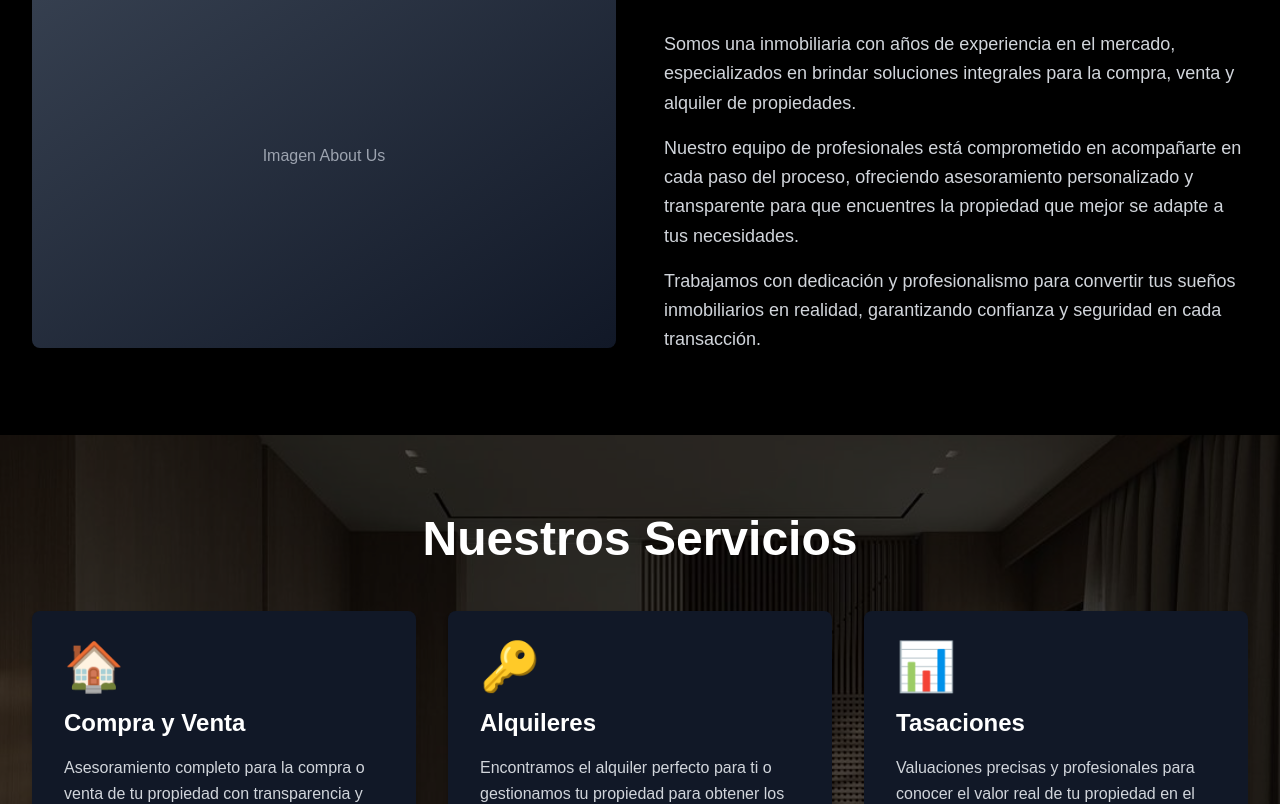
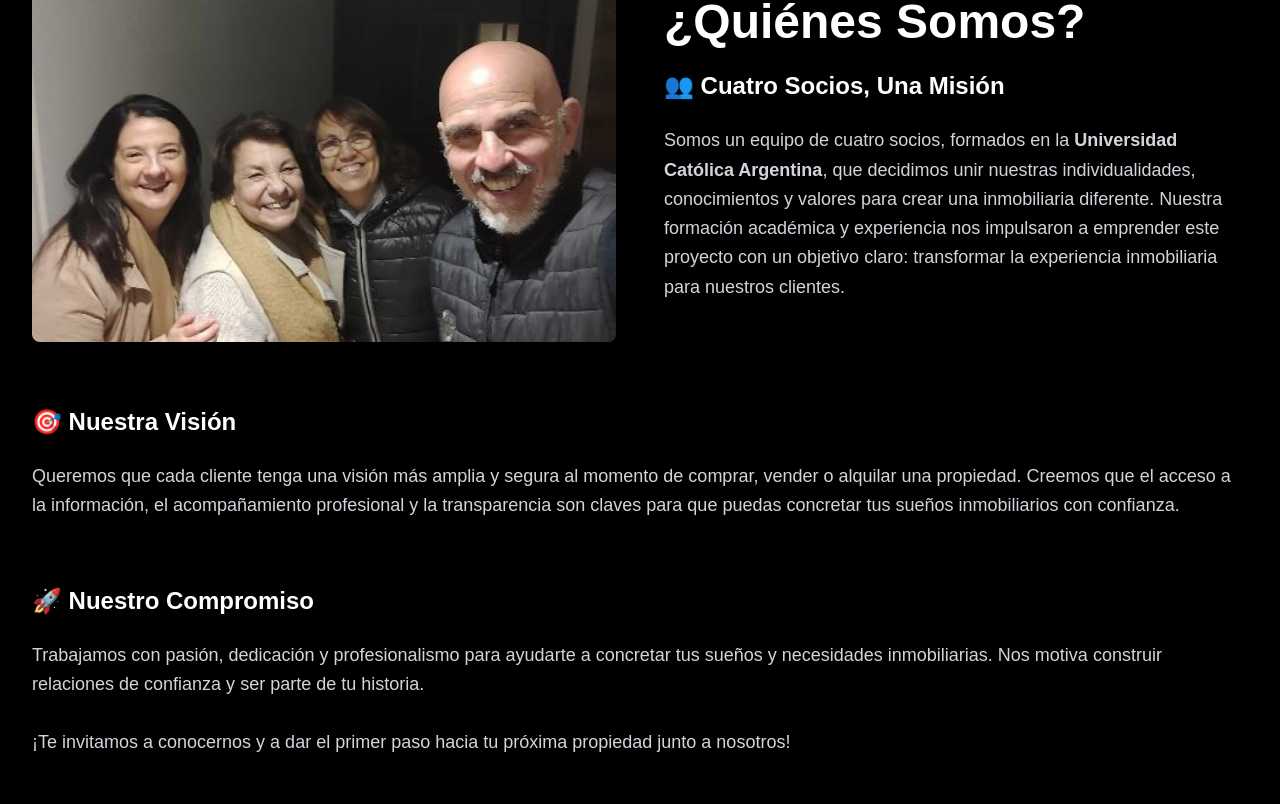
Before and after one commit to jigomezit/primar, a Next.js app: page /primar in a window 1280 px wide. Shown: the part 922-1726 px from the top of the page. Built offline with nearby package versions, Linux system fonts and the light colour scheme.

Commit message:
Actualizar footer: cambiar texto copyright y agregar logo CUCICBA

```diff
--- a/components/AboutUs.tsx
+++ b/components/AboutUs.tsx
@@ -1,6 +1,7 @@
 'use client'
 
 import { motion } from 'framer-motion'
+import Image from 'next/image'
 
 export default function AboutUs() {
   return (
@@ -15,9 +16,13 @@ export default function AboutUs() {
             transition={{ duration: 0.8 }}
             className="relative h-96 bg-gray-800 rounded-lg overflow-hidden"
           >
-            <div className="w-full h-full bg-gradient-to-br from-gray-700 to-gray-900 flex items-center justify-center">
-              <span className="text-gray-400 font-poppins">Imagen About Us</span>
-            </div>
+            <Image
+              src="/images/PrimarPhoto.jpeg"
+              alt="Primar Inmobiliaria"
+              fill
+              className="object-cover"
+              priority
+            />
           </motion.div>
 
           {/* Content */}
@@ -28,19 +33,50 @@ export default function AboutUs() {
             transition={{ duration: 0.8 }}
           >
             <h2 className="text-4xl md:text-5xl font-bold font-poppins text-white mb-6">
-              Sobre Nosotros
+              ¿Quiénes Somos?
             </h2>
-            <p className="text-lg font-poppins text-gray-300 mb-4 leading-relaxed">
-              Somos una inmobiliaria con años de experiencia en el mercado, especializados en brindar soluciones integrales para la compra, venta y alquiler de propiedades.
-            </p>
-            <p className="text-lg font-poppins text-gray-300 mb-4 leading-relaxed">
-              Nuestro equipo de profesionales está comprometido en acompañarte en cada paso del proceso, ofreciendo asesoramiento personalizado y transparente para que encuentres la propiedad que mejor se adapte a tus necesidades.
-            </p>
+            <h4 className="text-2xl font-semibold font-poppins text-white mb-6">
+              👥 Cuatro Socios, Una Misión
+            </h4>
             <p className="text-lg font-poppins text-gray-300 leading-relaxed">
-              Trabajamos con dedicación y profesionalismo para convertir tus sueños inmobiliarios en realidad, garantizando confianza y seguridad en cada transacción.
+              Somos un equipo de cuatro socios, formados en la <strong>Universidad Católica Argentina</strong>, que decidimos unir nuestras individualidades, conocimientos y valores para crear una inmobiliaria diferente. Nuestra formación académica y experiencia nos impulsaron a emprender este proyecto con un objetivo claro: transformar la experiencia inmobiliaria para nuestros clientes.
             </p>
           </motion.div>
         </div>
+
+        {/* Visión Section */}
+        <motion.div
+          initial={{ opacity: 0, y: 30 }}
+          whileInView={{ opacity: 1, y: 0 }}
+          viewport={{ once: true }}
+          transition={{ duration: 0.8, delay: 0.2 }}
+          className="mt-16"
+        >
+          <h4 className="text-2xl font-semibold font-poppins text-white mb-6">
+            🎯 Nuestra Visión
+          </h4>
+          <p className="text-lg font-poppins text-gray-300 leading-relaxed">
+            Queremos que cada cliente tenga una visión más amplia y segura al momento de comprar, vender o alquilar una propiedad. Creemos que el acceso a la información, el acompañamiento profesional y la transparencia son claves para que puedas concretar tus sueños inmobiliarios con confianza.
+          </p>
+        </motion.div>
+
+        {/* Compromiso Section */}
+        <motion.div
+          initial={{ opacity: 0, y: 30 }}
+          whileInView={{ opacity: 1, y: 0 }}
+          viewport={{ once: true }}
+          transition={{ duration: 0.8, delay: 0.4 }}
+          className="mt-16"
+        >
+          <h4 className="text-2xl font-semibold font-poppins text-white mb-6">
+            🚀 Nuestro Compromiso
+          </h4>
+          <p className="text-lg font-poppins text-gray-300 leading-relaxed">
+            Trabajamos con pasión, dedicación y profesionalismo para ayudarte a concretar tus sueños y necesidades inmobiliarias. Nos motiva construir relaciones de confianza y ser parte de tu historia.
+            <br /><br />
+            ¡Te invitamos a conocernos y a dar el primer paso hacia tu próxima propiedad junto a nosotros!
+          </p>
+        </motion.div>
       </div>
     </section>
   )
--- a/components/Footer.tsx
+++ b/components/Footer.tsx
@@ -14,6 +14,9 @@ export default function Footer() {
             viewport={{ once: true }}
           >
             <h3 className="text-2xl font-bold font-poppins mb-4">PRIMAR</h3>
+            <p className="font-poppins text-gray-400 mb-2">
+              Primar Servicios Inmobiliarios SA
+            </p>
             <p className="font-poppins text-gray-400">
               Tu próxima propiedad, más cerca. Te acompañamos en cada decisión de compra, inversión o alquiler.
             </p>
@@ -33,6 +36,13 @@ export default function Footer() {
               <li>Dirección: Av. Cabildo 2586 3C, CABA</li>
               <li>Buenos Aires, Argentina</li>
             </ul>
+            <div className="mt-4">
+              <img
+                src="/images/logo-cucicba.png"
+                alt="CUCICBA"
+                className="h-auto max-w-[100px]"
+              />
+            </div>
           </motion.div>
 
           {/* Redes Sociales */}
@@ -45,21 +55,34 @@ export default function Footer() {
             <h4 className="text-xl font-bold font-poppins mb-4">Síguenos</h4>
             <div className="flex space-x-4">
               <a
+                href="https://www.instagram.com/primar.si"
+                target="_blank"
+                rel="noopener noreferrer"
+                className="w-10 h-10 bg-gray-800 rounded-full flex items-center justify-center hover:bg-gray-700 transition-colors"
+                aria-label="Instagram"
+              >
+                <svg className="w-5 h-5" fill="currentColor" viewBox="0 0 24 24">
+                  <path d="M12 2.163c3.204 0 3.584.012 4.85.07 3.252.148 4.771 1.691 4.919 4.919.058 1.265.069 1.645.069 4.849 0 3.205-.012 3.584-.069 4.849-.149 3.225-1.664 4.771-4.919 4.919-1.266.058-1.644.07-4.85.07-3.204 0-3.584-.012-4.849-.07-3.26-.149-4.771-1.699-4.919-4.92-.058-1.265-.07-1.644-.07-4.849 0-3.204.013-3.583.07-4.849.149-3.227 1.664-4.771 4.919-4.919 1.266-.057 1.645-.069 4.849-.069zm0-2.163c-3.259 0-3.667.014-4.947.072-4.358.2-6.78 2.618-6.98 6.98-.059 1.281-.073 1.689-.073 4.948 0 3.259.014 3.668.072 4.948.2 4.358 2.618 6.78 6.98 6.98 1.281.058 1.689.072 4.948.072 3.259 0 3.668-.014 4.948-.072 4.354-.2 6.782-2.618 6.979-6.98.059-1.28.073-1.689.073-4.948 0-3.259-.014-3.667-.072-4.947-.196-4.354-2.617-6.78-6.979-6.98-1.281-.059-1.69-.073-4.949-.073zm0 5.838c-3.403 0-6.162 2.759-6.162 6.162s2.759 6.163 6.162 6.163 6.162-2.759 6.162-6.163c0-3.403-2.759-6.162-6.162-6.162zm0 10.162c-2.209 0-4-1.79-4-4 0-2.209 1.791-4 4-4s4 1.791 4 4c0 2.21-1.791 4-4 4zm6.406-11.845c-.796 0-1.441.645-1.441 1.44s.645 1.44 1.441 1.44c.795 0 1.439-.645 1.439-1.44s-.644-1.44-1.439-1.44z" />
+                </svg>
+              </a>
+              <a
+                href="#"
+                target="_blank"
+                rel="noopener noreferrer"
+                className="w-10 h-10 bg-gray-800 rounded-full flex items-center justify-center hover:bg-gray-700 transition-colors"
+                aria-label="TikTok"
+              >
+                <svg className="w-5 h-5" fill="currentColor" viewBox="0 0 24 24">
+                  <path d="M19.59 6.69a4.83 4.83 0 0 1-3.77-4.25V2h-3.45v13.67a2.89 2.89 0 0 1-5.2 1.74 2.89 2.89 0 0 1 2.31-4.64 2.93 2.93 0 0 1 .88.13V9.4a6.84 6.84 0 0 0-1-.05A6.33 6.33 0 0 0 5 20.1a6.34 6.34 0 0 0 10.86-4.43v-7a8.16 8.16 0 0 0 4.77 1.52v-3.4a4.85 4.85 0 0 1-1-.1z" />
+                </svg>
+              </a>
+              <a
                 href="#"
                 className="w-10 h-10 bg-gray-800 rounded-full flex items-center justify-center hover:bg-gray-700 transition-colors"
                 aria-label="Facebook"
               >
                 <svg className="w-5 h-5" fill="currentColor" viewBox="0 0 24 24">
                   <path d="M24 12.073c0-6.627-5.373-12-12-12s-12 5.373-12 12c0 5.99 4.388 10.954 10.125 11.854v-8.385H7.078v-3.47h3.047V9.43c0-3.007 1.792-4.669 4.533-4.669 1.312 0 2.686.235 2.686.235v2.953H15.83c-1.491 0-1.956.925-1.956 1.874v2.25h3.328l-.532 3.47h-2.796v8.385C19.612 23.027 24 18.062 24 12.073z" />
-                </svg>
-              </a>
-              <a
-                href="#"
-                className="w-10 h-10 bg-gray-800 rounded-full flex items-center justify-center hover:bg-gray-700 transition-colors"
-                aria-label="Instagram"
-              >
-                <svg className="w-5 h-5" fill="currentColor" viewBox="0 0 24 24">
-                  <path d="M12 2.163c3.204 0 3.584.012 4.85.07 3.252.148 4.771 1.691 4.919 4.919.058 1.265.069 1.645.069 4.849 0 3.205-.012 3.584-.069 4.849-.149 3.225-1.664 4.771-4.919 4.919-1.266.058-1.644.07-4.85.07-3.204 0-3.584-.012-4.849-.07-3.26-.149-4.771-1.699-4.919-4.92-.058-1.265-.07-1.644-.07-4.849 0-3.204.013-3.583.07-4.849.149-3.227 1.664-4.771 4.919-4.919 1.266-.057 1.645-.069 4.849-.069zm0-2.163c-3.259 0-3.667.014-4.947.072-4.358.2-6.78 2.618-6.98 6.98-.059 1.281-.073 1.689-.073 4.948 0 3.259.014 3.668.072 4.948.2 4.358 2.618 6.78 6.98 6.98 1.281.058 1.689.072 4.948.072 3.259 0 3.668-.014 4.948-.072 4.354-.2 6.782-2.618 6.979-6.98.059-1.28.073-1.689.073-4.948 0-3.259-.014-3.667-.072-4.947-.196-4.354-2.617-6.78-6.979-6.98-1.281-.059-1.69-.073-4.949-.073zm0 5.838c-3.403 0-6.162 2.759-6.162 6.162s2.759 6.163 6.162 6.163 6.162-2.759 6.162-6.163c0-3.403-2.759-6.162-6.162-6.162zm0 10.162c-2.209 0-4-1.79-4-4 0-2.209 1.791-4 4-4s4 1.791 4 4c0 2.21-1.791 4-4 4zm6.406-11.845c-.796 0-1.441.645-1.441 1.44s.645 1.44 1.441 1.44c.795 0 1.439-.645 1.439-1.44s-.644-1.44-1.439-1.44z" />
                 </svg>
               </a>
               <a
@@ -82,7 +105,11 @@ export default function Footer() {
           viewport={{ once: true }}
           className="border-t border-gray-800 pt-8 text-center font-poppins text-gray-400"
         >
-          <p>&copy; {new Date().getFullYear()} PRIMAR Inmobiliaria. Todos los derechos reservados.</p>
+          <p>
+            &copy; 2026 Primar Servicios Inmobiliarios SA
+            <br />
+            Todos los derechos reservados.
+          </p>
         </motion.div>
       </div>
     </footer>
```
Also changed, not shown: public/images/PrimarPhoto.jpeg (added), public/images/logo-cucicba.png (added).
